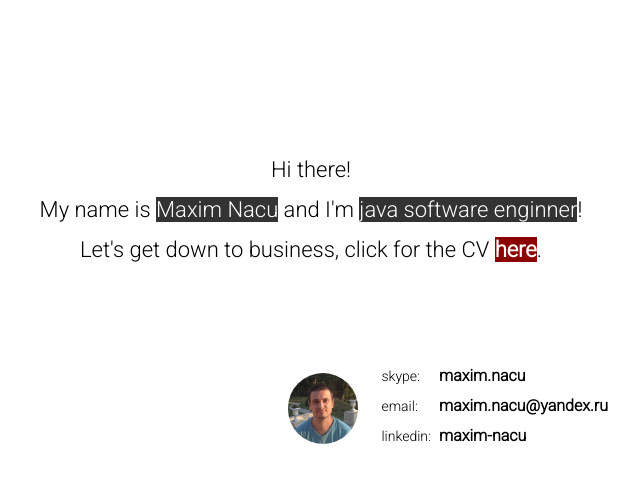
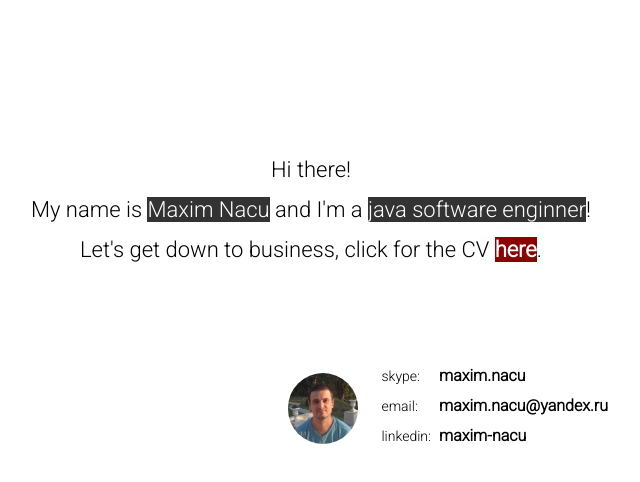
Before and after one commit to NSMaxim/nsmaxim.github.io, a plain HTML site: page index.html in a window 1280 px wide. Shown: the whole page, without its empty margins (329-969 px from the left). Drawn offline with Linux system fonts and the light colour scheme.

Commit message:
updated page for a typo

```diff
--- a/index.html
+++ b/index.html
@@ -11,7 +11,7 @@
 		<div class="content">
 			<div class="intro">
 				<span>Hi there!</span><br/>
-				<span>My name is <span class="highlight">Maxim Nacu</span> and I'm <span class="highlight">java software enginner</span>!</span><br/>
+				<span>My name is <span class="highlight">Maxim Nacu</span> and I'm a <span class="highlight">java software enginner</span>!</span><br/>
 				<span>Let's get down to business, click for the CV <a href="https://github.com/NSMaxim/nsmaxim.github.io/raw/master/docs/CV_Maxim_Nacu.pdf"><span class="highlight-red">here</span></a>.</span>
 			</div>
 			<table>
```
